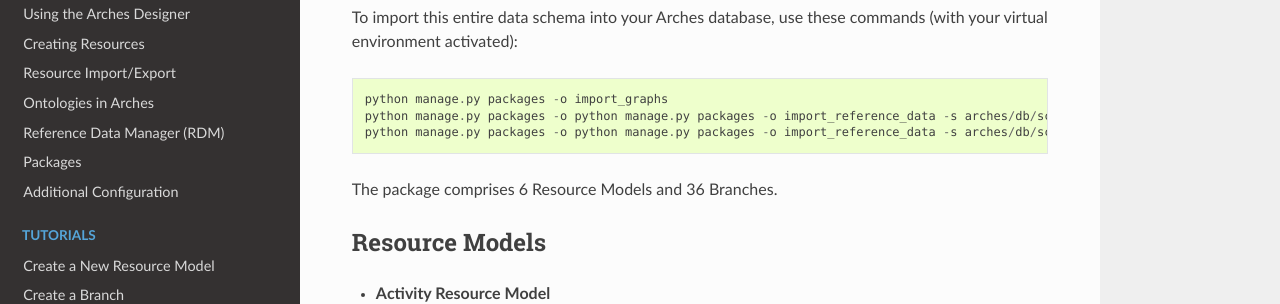
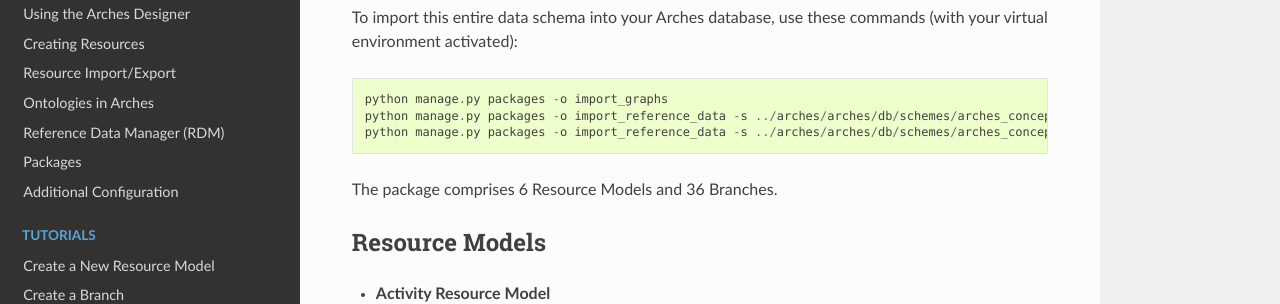
Before and after one commit to archesproject/arches-docs, a Sphinx documentation site: the page built from docs/arches-hip-contents.txt, in a window 1280 px wide and 900 px high. Shown: the part 274-578 px from the top of the window. Built offline with Sphinx 7.4.7 and the Read the Docs theme 2.0.0, drawn with Linux system fonts in a browser that asks for light colours.

Commit message:
Update arches-hip-contents.txt (#2404)
Fixing a typo with a command

```diff
--- a/docs/arches-hip-contents.txt
+++ b/docs/arches-hip-contents.txt
@@ -7,8 +7,8 @@
 To import this entire data schema into your Arches database, use these commands (with your virtual environment activated)::
 
     python manage.py packages -o import_graphs
-    python manage.py packages -o python manage.py packages -o import_reference_data -s arches/db/schemes/arches_concept_scheme.rdf -ow overwrite -st keep
-    python manage.py packages -o python manage.py packages -o import_reference_data -s arches/db/schemes/arches_concept_collections.rdf -ow overwrite -st keep
+    python manage.py packages -o import_reference_data -s ../arches/arches/db/schemes/arches_concept_scheme.rdf -ow overwrite -st keep
+    python manage.py packages -o import_reference_data -s ../arches/arches/db/schemes/arches_concept_collections.rdf -ow overwrite -st keep
 
 The package comprises 6 Resource Models and 36 Branches.
 
```
